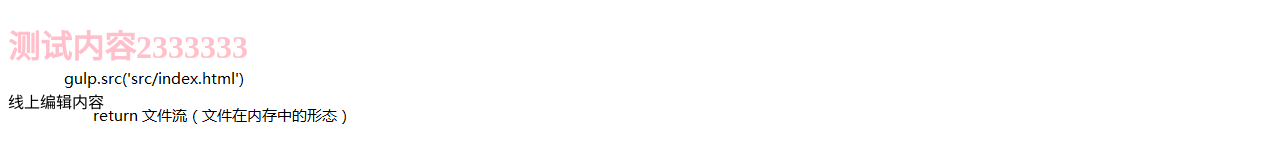
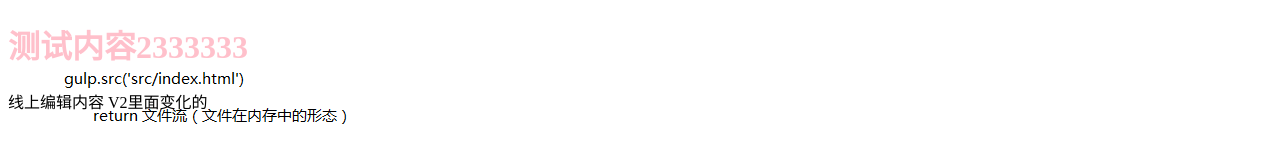
Before and after one commit to simmonssimmons/git-demo, a website: page src/index.html in a window 1280 px wide. Shown: the top 163 px of the page. Drawn offline with nearby package versions, Linux system fonts and the light colour scheme; files that its build step writes are made by us from their sources.

Commit message:
'v2版本的第二次提交'

```diff
--- a/src/index.html
+++ b/src/index.html
@@ -7,6 +7,7 @@
 <body>
 	<h1>测试内容2333333</h1>
         线上编辑内容
+		V2里面变化的
 	<script src='scripts/all.js'></script>
 </body>
 </html>
```
